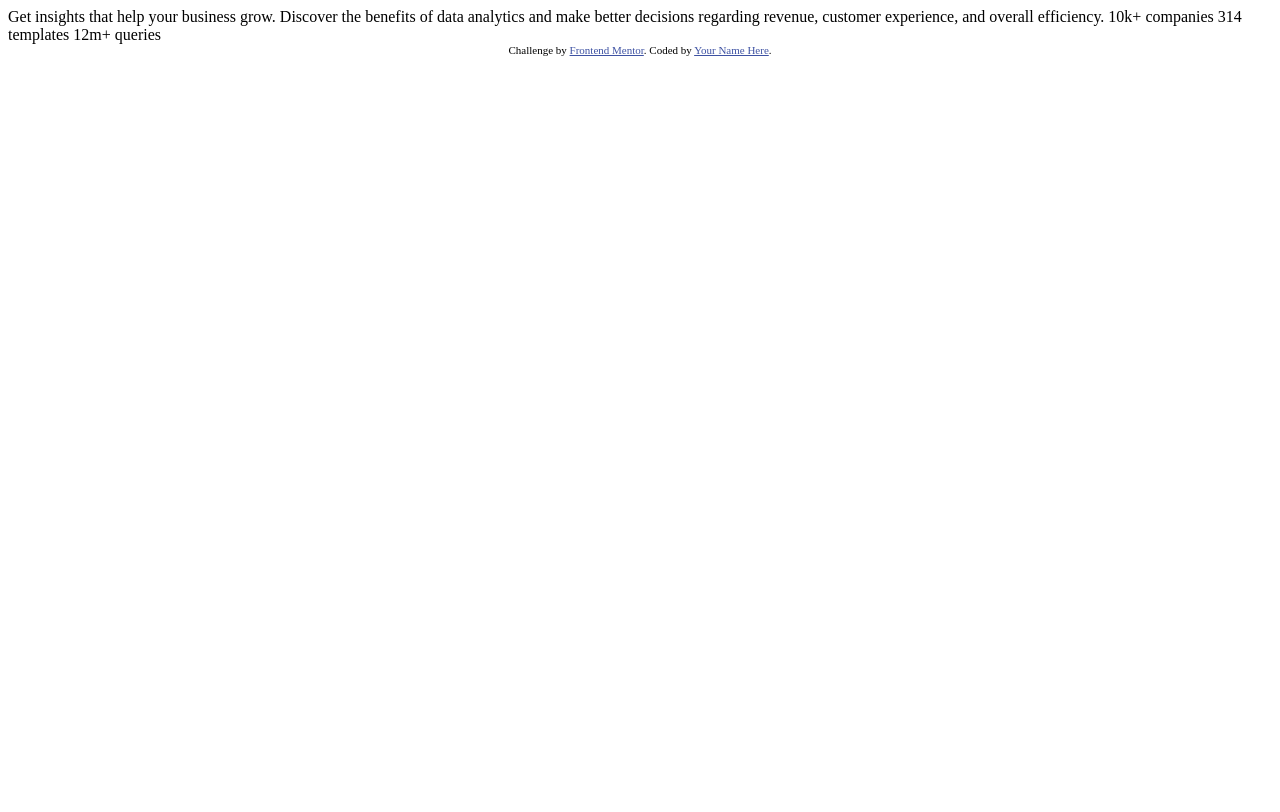
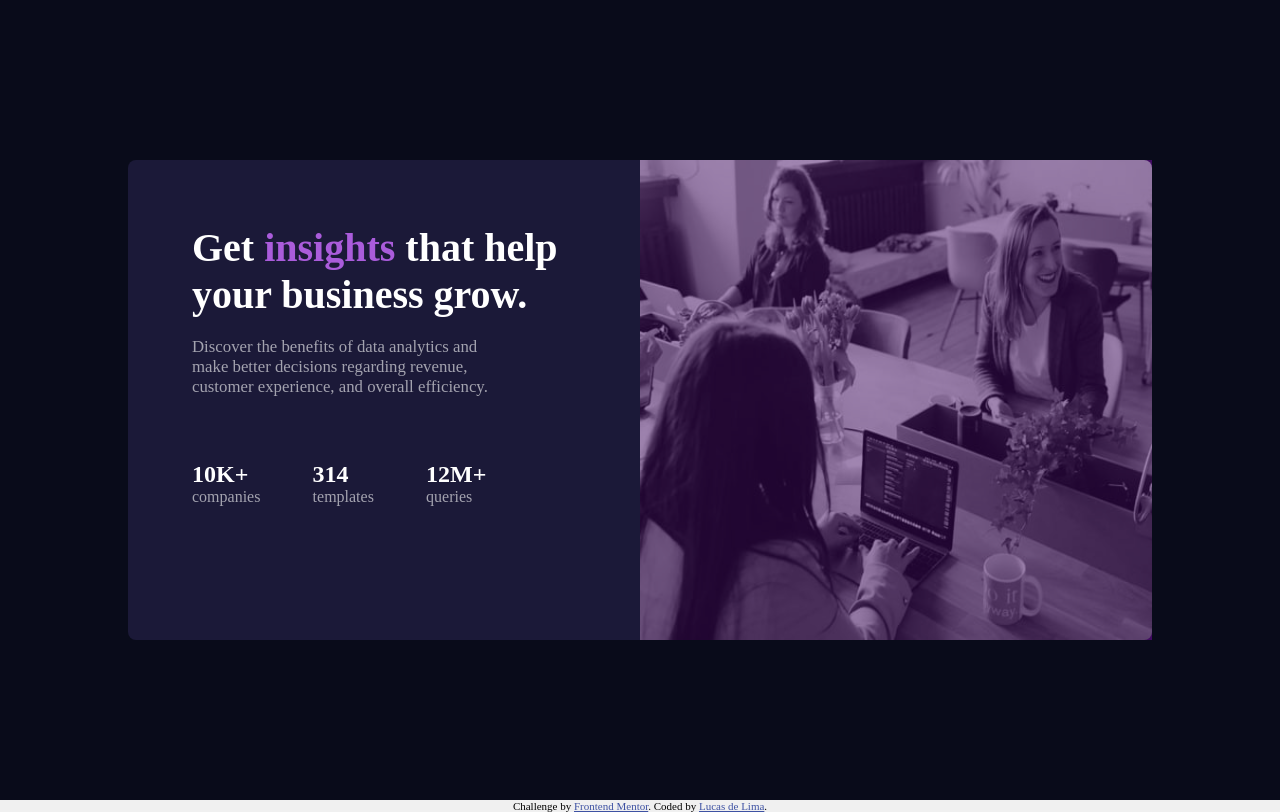
Before and after one commit to LuKezLima/front-end-challenge, a plain HTML site: page index.html in a window 1280 px wide. Drawn offline with Linux system fonts and the light colour scheme.

Commit message:
front-end desktop

```diff
--- a/index.html
+++ b/index.html
@@ -1,33 +1,69 @@
-<!DOCTYPE html>
-<html lang="en">
+<!DOCTYPE html5>
+<html lang="us">
   <head>
-  <meta charset="UTF-8">
-  <meta name="viewport" content="width=device-width, initial-scale=1.0"> <!-- displays site properly based on user's device -->
+    <meta charset="UTF-8" />
+    <meta name="viewport" content="width=device-width, initial-scale=1.0" />
+    <!-- displays site properly based on user's device -->
 
-  <link rel="icon" type="image/png" sizes="32x32" href="./images/favicon-32x32.png">
-
+    <link
+      rel="icon"
+      type="image/png"
+      sizes="32x32"
+      href="./images/favicon-32x32.png"/>
+    <link rel="stylesheet" href="/style.css" />
+    <link rel="preconnect" href="https://fonts.gstatic.com">
+<link href="https://fonts.googleapis.com/css2?family=Inter:wght@400;700&display=swap" rel="stylesheet">
     <title>Frontend Mentor | Stats preview card component</title>
 
-  <!-- Feel free to remove these styles or customise in your own stylesheet 👍 -->
     <style>
-    .attribution { font-size: 11px; text-align: center; }
-    .attribution a { color: hsl(228, 45%, 44%); }
+      .attribution {
+        font-size: 11px;
+        text-align: center;
+        background-color: rgb(240, 240, 240);
+      }
+      .attribution a {
+        color: hsl(228, 45%, 44%);
+      }
     </style>
   </head>
   <body>
+    <main class="container">
+      <div class="group-content">
+        <div class="card">
+          <h1>Get <span>insights</span> that help your business grow.</h1>
 
-  Get insights that help your business grow.
+          <p id="paragraph">
+            Discover the benefits of data analytics and make better decisions
+            regarding revenue, customer experience, and overall efficiency.
+          </p>
 
-  Discover the benefits of data analytics and make better decisions regarding revenue, customer
-  experience, and overall efficiency.
+          <div class="settings">
 
-  10k+ companies
-  314 templates
-  12m+ queries
+            <div class="stats">
+              <h2>10K+</h2>
+              <p>companies</p>
+            </div>
+            <div class="stats">
+              <h2>314</h2>
+              <p>templates</p>
+            </div>
+            <div class="stats">
+              <h2>12M+</h2>
+              <p>queries</p>
+            </div>
+          </div>
+        </div>
 
+        <div class="image">
+          <img class="img" src="/images/image-header-desktop.jpg" />
+        </div>
+      </div>
+    </main>
     <div class="attribution">
-    Challenge by <a href="https://www.frontendmentor.io?ref=challenge" target="_blank">Frontend Mentor</a>.
-    Coded by <a href="#">Your Name Here</a>.
+      Challenge by
+      <a href="https://www.frontendmentor.io?ref=challenge" target="_blank"
+        >Frontend Mentor</a
+      >. Coded by <a href="#">Lucas de Lima</a>.
     </div>
   </body>
 </html>
--- /dev/null
+++ b/style.css
@@ -0,0 +1,81 @@
+*{
+    margin: 0;
+    padding: 0;
+    box-sizing: border-box;
+}
+
+
+.image{
+    width: 50%;
+    background-color:  hsl(277, 81%, 21%)
+}
+
+.img{
+    width: 100%;
+    height: 100%;
+    background-size: cover;
+    border-radius: 0 0.5rem 0.5rem 0;
+    opacity: 0.5;
+
+
+
+}
+
+.container{
+    width: 100%;
+    height: 100vh;;
+    background-color: hsl(233, 47%, 7%);
+    display: flex;
+    align-items: center;
+
+}
+
+.card{
+    border-radius: 0.5rem 0 0 0.5rem;
+    width: 50%;
+    padding: 4rem 5rem 4rem 4rem;
+    background-color: hsl(244, 38%, 16%);
+
+}
+
+.card h1{
+    font-size: 2.5rem;
+    color:hsl(0, 0%, 100%);
+}
+
+.group-content{
+    width: 80vw;
+    height: 60vh;
+    display: flex;
+    justify-content: space-around;
+    margin: 0 auto;
+}
+
+.settings{
+    margin-top: 4rem;
+    display: flex;
+    justify-content:space-between;
+    width: 80%;
+}
+
+.settings p{
+    color: hsla(0, 0%, 100%, 0.6);
+}
+
+.settings h2{
+    color: hsl(0, 0%, 100%)
+}
+
+.card span{
+    color: hsl(277, 64%, 61%);
+}
+
+#paragraph{
+    color: hsla(0, 0%, 100%, 0.75);
+    font-size: 1.05rem;
+    margin-top: 1.2rem;
+    text-align: left;
+    opacity: 0.8;
+
+    width: 85%;
+}
```
Lines whose indentation alone changed are shown as unchanged.
